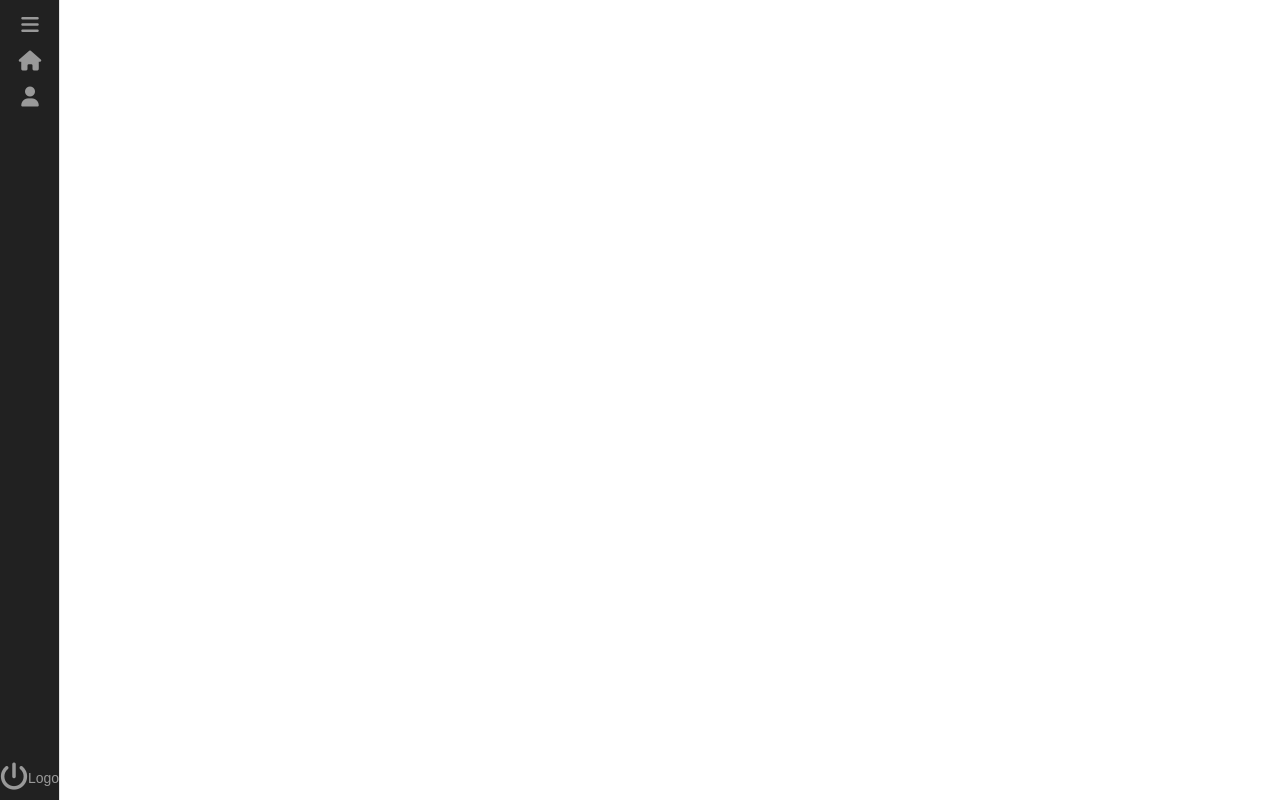
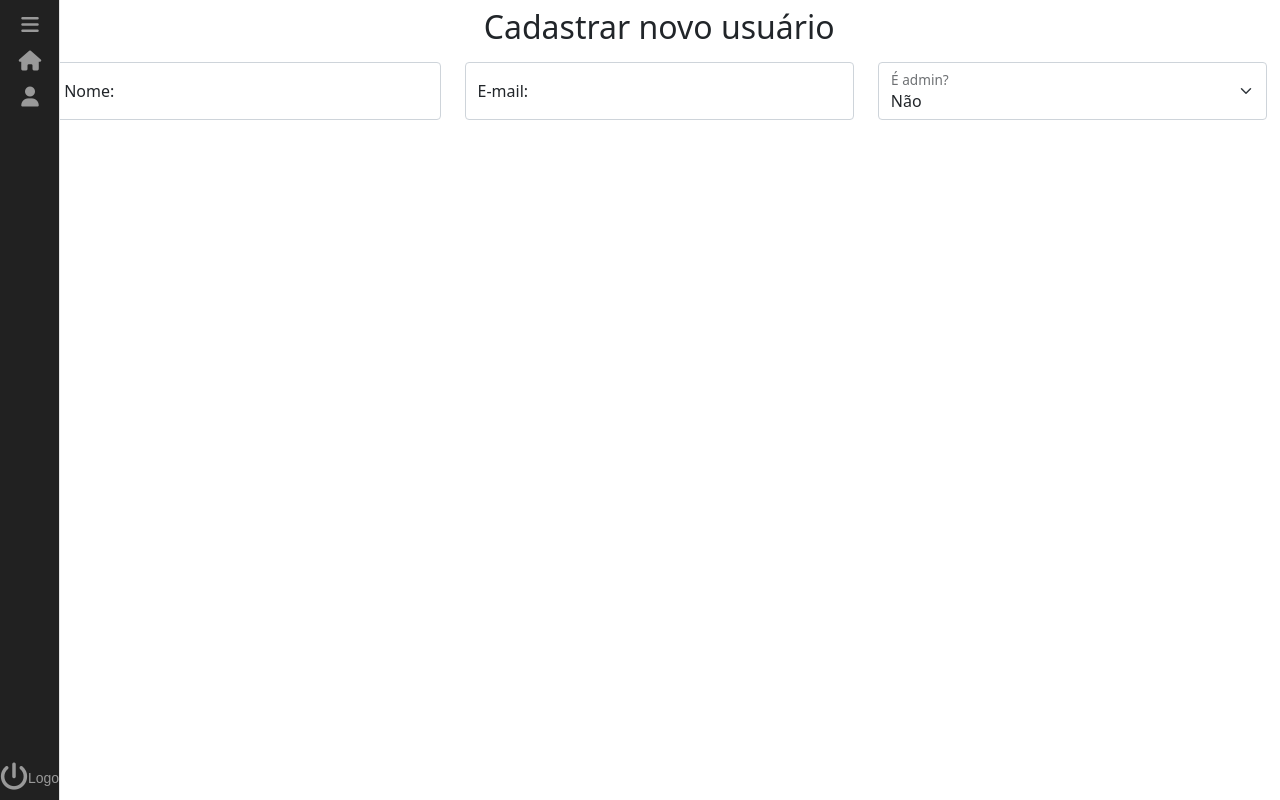
Before and after one commit to ailtonjr97/hercules, a Vue app: page /usuarios/novo in a window 1280 px wide. Built offline with nearby package versions, Linux system fonts and the light colour scheme; a web font is replaced by a local one.

Commit message:
Feito component user

```diff
--- a/public/css/button8.css
+++ b/public/css/button8.css
@@ -12,6 +12,7 @@
     font-weight: 400;
     line-height: 1.15385;
     margin: 0;
+    margin-right: 5px;
     outline: none;
     padding: 8px .8em;
     position: relative;
--- /dev/null
+++ b/src/components/ui/FormFloatingText.vue
@@ -0,0 +1,35 @@
+<template>
+    <div class="col">
+        <div class="form-floating">
+            <input type="text" class="form-control" :id="id" :placeholder="placeholder" :name="name" :value="value">
+            <label :for="id">{{ placeholder }}</label>
+        </div>
+    </div>
+</template>
+
+<script>
+    export default {
+        props: {
+            placeholder: {
+                type: String,
+                required: false,
+                default: 'Inserir Placeholder'
+            },
+            id: {
+                type: String,
+                required: true,
+                default: 'Inserir ID aqui'
+            },
+            name: {
+                type: String,
+                required: true,
+                default: 'Inserir Name aqui'
+            },
+            value: {
+                type: String,
+                required: true,
+                default: ''
+            }
+        }
+    }
+</script>
--- /dev/null
+++ b/src/components/ui/SelectFloating.vue
@@ -0,0 +1,37 @@
+<template>
+    <div class="col">
+        <div class="form-floating">
+        <select class="form-select" :id="id" :name="name">
+            <option v-for="option in options" v-bind:value="option.valor" >{{ option.descri }}</option>
+        </select>
+        <label :for="id">{{ placeholder }}</label>
+        </div>
+    </div>
+</template>
+
+<script>
+    export default{
+        props: {
+            id: {
+                type: String,
+                required: true,
+                default: 'Inserir ID'
+            },
+            placeholder: {
+                type: String,
+                required: true,
+                default: 'Inserir Placeholder'
+            },
+            options: {
+                type: Array,
+                required: true,
+                default: 'Inserir Value'
+            },
+            name:{
+                type: Array,
+                required: true,
+                default: 'Inserir Name'
+            }
+        }
+    }
+</script>
--- a/src/components/usuarios/Usuarios.vue
+++ b/src/components/usuarios/Usuarios.vue
@@ -3,14 +3,14 @@
 <div style="padding-top: 1.5%">
   <div class="row">
     <div class="col-md-4">
-        <a class="button-8 mb-2" href="/usuarios/novo-usuario">Novo usuário</a>
-        <a class="button-8 mb-2" href="/usuarios/inativos">Inativos</a>
+        <router-link class="button-8 mb-2" to="/usuarios/novo">Novo usuário</router-link>
+        <a class="button-8" href="/usuarios/inativos">Inativos</a>
     </div>
     <div class="col-lg-6">
     </div>
     <div class="col-sm-2">
       <button type="button" class="button-8 mb-2" id="result" style="float: right;">
-        <span class="counter-value"></span>
+        <span class="counter-value">{{ resultados }}</span>
         resultados
       </button>
     </div>
@@ -42,15 +42,16 @@
         </tr>
       </thead>
       <tbody>
-        <tr>
+        <div v-if="carregando" id="loading"></div>
+        <tr v-for="usuario in usuarios" :key="usuario.id">
           <td>
-              <p></p>
+            <p>{{ usuario.id }}</p>
           </td>
           <td>
-            <p></p>
+            <p>{{ usuario.name }}</p>
           </td>
           <td>
-            <p></p>
+            <p>{{ usuario.email }}</p>
           </td>
           <td>
             <p></p>
@@ -70,3 +71,22 @@
   </div>
 </div>
 </template>
+
+<script>
+ export default{
+  data(){
+    return{
+      carregando: true,
+      usuarios: [],
+      resultados: null
+    }
+  },
+  async created(){
+    const response = await fetch('http://192.168.2.5:5000/user/get_all')
+    const responseJson = await response.json()
+    this.usuarios = responseJson
+    this.carregando = false
+    this.resultados = responseJson.length
+  }
+ }
+</script>
--- /dev/null
+++ b/src/components/usuarios/UsuariosNovo.vue
@@ -0,0 +1,28 @@
+<template>
+    <h2 class="mt-2" style="text-align: center;">Cadastrar novo usuário</h2>
+    <div class="row mt-3">
+        <form-floating-text :placeholder="placeholder[0]" :id="colunaNoBanco[0]" :name="colunaNoBanco[0]" :value="value"></form-floating-text>
+        <form-floating-text :placeholder="placeholder[1]" :id="colunaNoBanco[1]" :name="colunaNoBanco[1]" :value="value"></form-floating-text>
+        <select-floating :placeholder="placeholder[2]" :id="colunaNoBanco[2]" :name="colunaNoBanco[2]" :options="options"></select-floating>
+    </div>
+</template>
+
+<script>
+    export default {
+        computed: {
+            placeholder(){
+                return ["Nome:", "E-mail:", "É admin?"];
+            },
+            colunaNoBanco(){
+                return ["name", "email", "admin"];
+            },
+            value(){
+                return "";
+            },
+            options(){
+                const options = [{valor: 0, descri: 'Não'}, {valor: 1, descri: 'Sim'}];
+                return options
+            }
+        }
+    }
+</script>
--- a/src/main.js
+++ b/src/main.js
@@ -2,9 +2,14 @@ import { createApp } from 'vue'
 
 import App from './App.vue'
 import router from './router.js';
+import FormFloatingText from './components/ui/FormFloatingText.vue'
+import SelectFloating from './components/ui/SelectFloating.vue'
 
 const app = createApp(App)
 
 app.use(router);
 
+app.component('form-floating-text', FormFloatingText);
+app.component('select-floating', SelectFloating);
+
 app.mount('#app');
--- a/src/router.js
+++ b/src/router.js
@@ -1,6 +1,7 @@
 import { createRouter, createWebHistory } from 'vue-router';
 
 import Usuarios from './components/usuarios/Usuarios.vue';
+import UsuariosNovo from './components/usuarios/UsuariosNovo.vue';
 import Home from './components/home/Home.vue';
 
 const router = createRouter({
@@ -9,6 +10,7 @@ const router = createRouter({
       { path: '/', redirect: '/home' },
       { path: '/home', component: Home},
       { path: '/usuarios', component: Usuarios },
+      { path: '/usuarios/novo', component: UsuariosNovo },
       { path: '/:notFound(.*)', component: null }
     ]
   });
```
